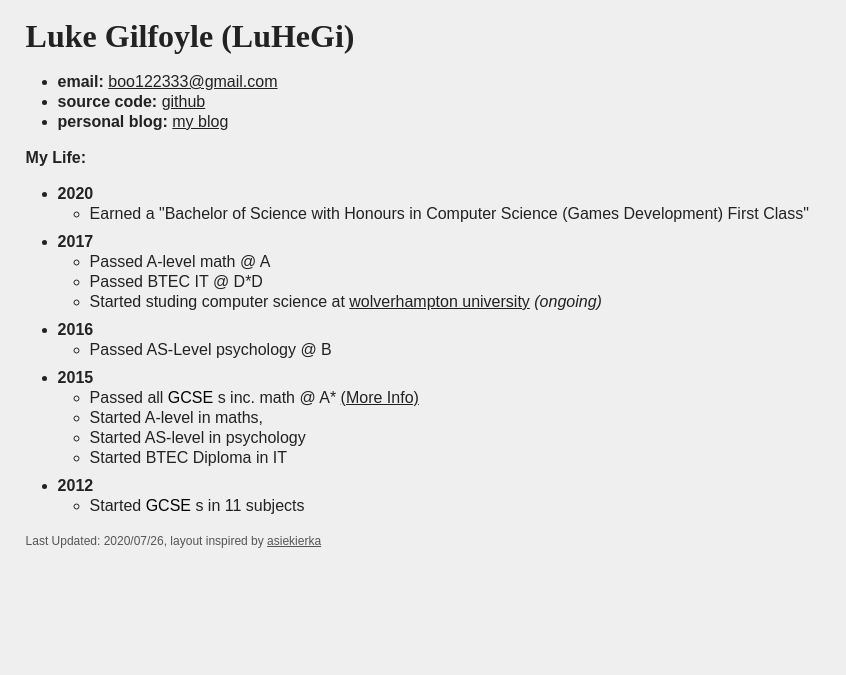
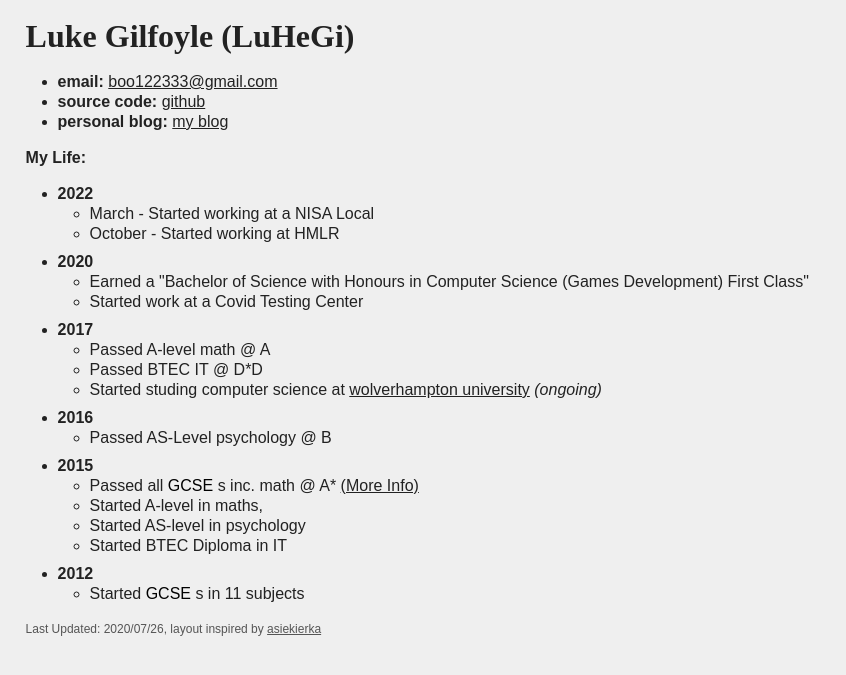
Before and after one commit to LukeGi/LukeGi.github.io, a Jekyll site: the page built from index.html, in a window 1280 px wide. Shown: the top 675 px of the page, without its empty margins (0-846 px from the left). Built offline with Jekyll 4.4.1, drawn with Linux system fonts in a browser that asks for light colours.

Commit message:
feat: update my life

```diff
--- a/index.html
+++ b/index.html
@@ -21,9 +21,17 @@ title: Home
 <p><b>My Life:</b></p>
 <ul>
   <li>
+    <b>2022</b>
+    <ul>
+      <li>March - Started working at a NISA Local</li>
+      <li>October - Started working at HMLR</li>
+    </ul>
+  </li>
+  <li>
     <b>2020</b>
     <ul>
       <li>Earned a "Bachelor of Science with Honours in Computer Science (Games Development) First Class"</li>
+      <li>Started work at a Covid Testing Center</li>
     </ul>
   </li>
   <li>
```
